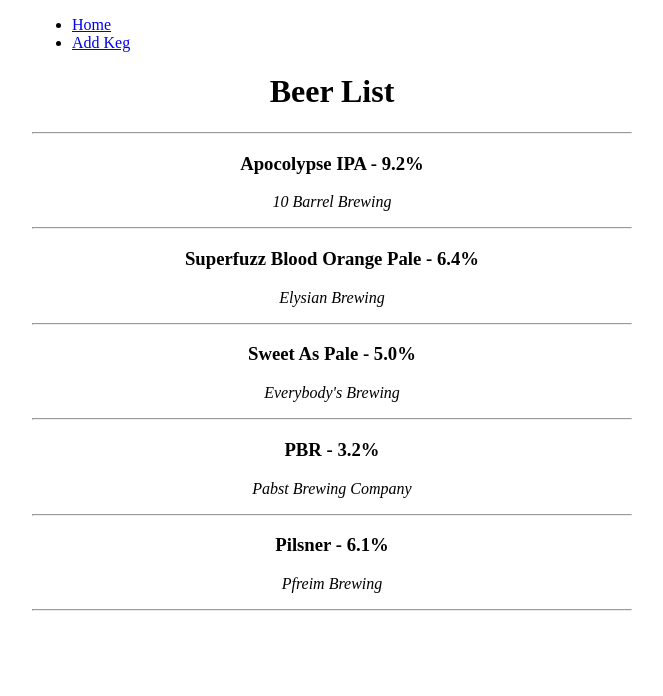
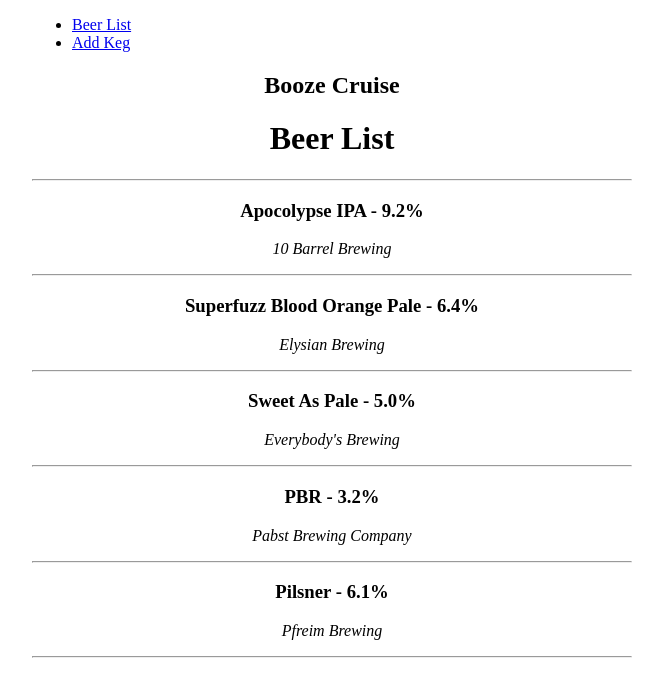
Before and after one commit to mabry1985/Booze-Cruise, a React app: page / in a window 1280 px wide. Shown: the top 696 px of the page, without its empty margins (308-971 px from the left). Built offline with nearby package versions, Linux system fonts and the light colour scheme.

Commit message:
add error404 custom message and component

```diff
--- a/src/Routes.jsx
+++ b/src/Routes.jsx
@@ -1,11 +1,12 @@
 import React from 'react';
 import { Route, Switch } from 'react-router-dom';
-import { Home, AddKeg } from './containers';
+import { BeerList, AddKeg, Error404 } from './containers';
 
 const Routes = () => (
   <Switch>
-    <Route exact path="/" component={Home} />
+    <Route exact path="/" component={BeerList} />
     <Route path="/add-keg" component={AddKeg} />
+    <Route component={Error404} />
   </Switch>
 );
 
--- a/src/components/Header.jsx
+++ b/src/components/Header.jsx
@@ -3,14 +3,17 @@
 
 function Header() {
   return (
+    <nav>
       <ul className="left">
         <li>
-        <Link to="/">Home</Link>
+          <Link to="/">Beer List</Link>
         </li>
         <li>
           <Link to="/add-keg">Add Keg</Link>
         </li>
       </ul>
+      <h1 className="title">Booze Cruise</h1>
+    </nav>
   );
 }
 
--- a/src/containers/Home.jsx
+++ b/src/containers/Beerlist.jsx
@@ -1,11 +1,11 @@
 import React from 'react';
 import KegList from '../components/KegList';
 
-const Home = () => (
+const BeerList = () => (
   <div>
     <h1>Beer List</h1>
     <KegList />
   </div>
 );
 
-export default Home;
+export default BeerList;
--- /dev/null
+++ b/src/containers/Error404.jsx
@@ -0,0 +1,14 @@
+import React from 'react';
+import { Link } from 'react-router-dom';
+
+function Error404(props) {
+  return (
+    console.log(props),
+    <div>
+      <h2>The page you are looking for does not exist!</h2>
+      <h3>Would you like to return <Link to="/">home</Link> instead?</h3>
+    </div>
+  );
+}
+
+export default Error404;
--- a/src/containers/index.js
+++ b/src/containers/index.js
@@ -1,2 +1,3 @@
-export { default as Home } from './Home';
+export { default as BeerList } from './BeerList';
 export { default as AddKeg } from './AddKeg';
+export { default as Error404 } from './Error404';
```
Lines whose indentation alone changed are shown as unchanged.
